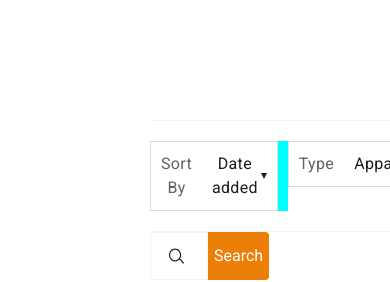
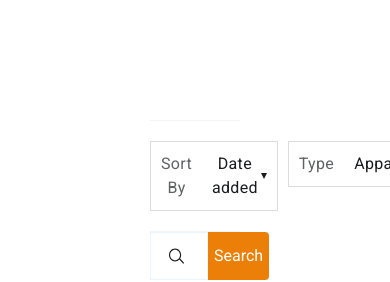
Before and after one commit to belltechteam01/react_redux_saga_t01, a React (Create React App) app: page / in a window 390 px wide. Shown: the top 282 px of the page. Built offline with nearby package versions, Linux system fonts and the light colour scheme.

Commit message:
add responsive with 768

```diff
--- a/src/pages/search/Filters/Filters.module.scss
+++ b/src/pages/search/Filters/Filters.module.scss
@@ -1,6 +1,7 @@
 @import "../../../styles/breakpoint";
 
 .filter-wrapper {
+    width: 100%;
     gap: 10px;
     display: flex;
     flex-direction: column;
@@ -23,10 +24,9 @@
 
 @include breakpoint("max-md") {
     .filter-wrapper {
-        gap: 10px;
         display: flex;
         width: 100%;
         flex-direction: row;
-        background-color: aqua;
+        justify-content: space-between;
     }
 }
--- a/src/pages/search/Search.module.scss
+++ b/src/pages/search/Search.module.scss
@@ -10,6 +10,7 @@
     border-top: 1px solid #f3f4f5;
     border-bottom: 1px solid #f3f4f5;
     padding: 20px 0;
+
     display: flex;
     flex-direction: column;
     gap: 10px;
@@ -27,4 +28,8 @@
         display: flex;
         flex-direction: column;
     }
+
+    .filters {
+        width: 100%;
+    }
 }
--- a/src/pages/search/Villas/SearchForm/index.tsx
+++ b/src/pages/search/Villas/SearchForm/index.tsx
@@ -1,4 +1,4 @@
-import React, { useState } from "react";
+import { useState } from "react";
 import Button from "../../../../components/Button";
 import Input from "../../../../components/Input";
 import styles from "./SearchForm.module.scss";
@@ -6,8 +6,6 @@ import styles from "./SearchForm.module.scss";
 import SearchIcon from "../../../../assets/icons/search.svg";
 import { useSelector } from "react-redux";
 import { RootReducerType } from "../../../../store";
-import { useDispatch } from "react-redux";
-import { loadingDataStart } from "../../../../store/search_module";
 import { ISearchKeyProps, ISearchProps } from "../../../../utils/commonType";
 import { FILTER_KEYWORD } from "../../../../utils/constants";
 
```
